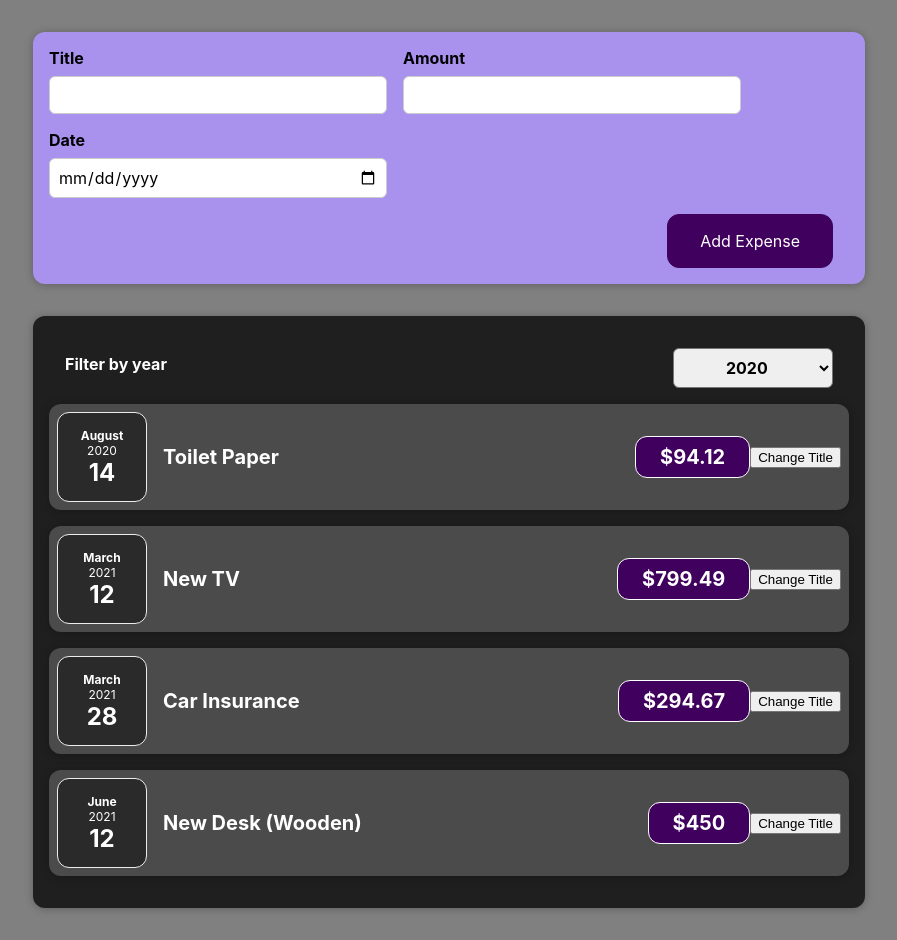
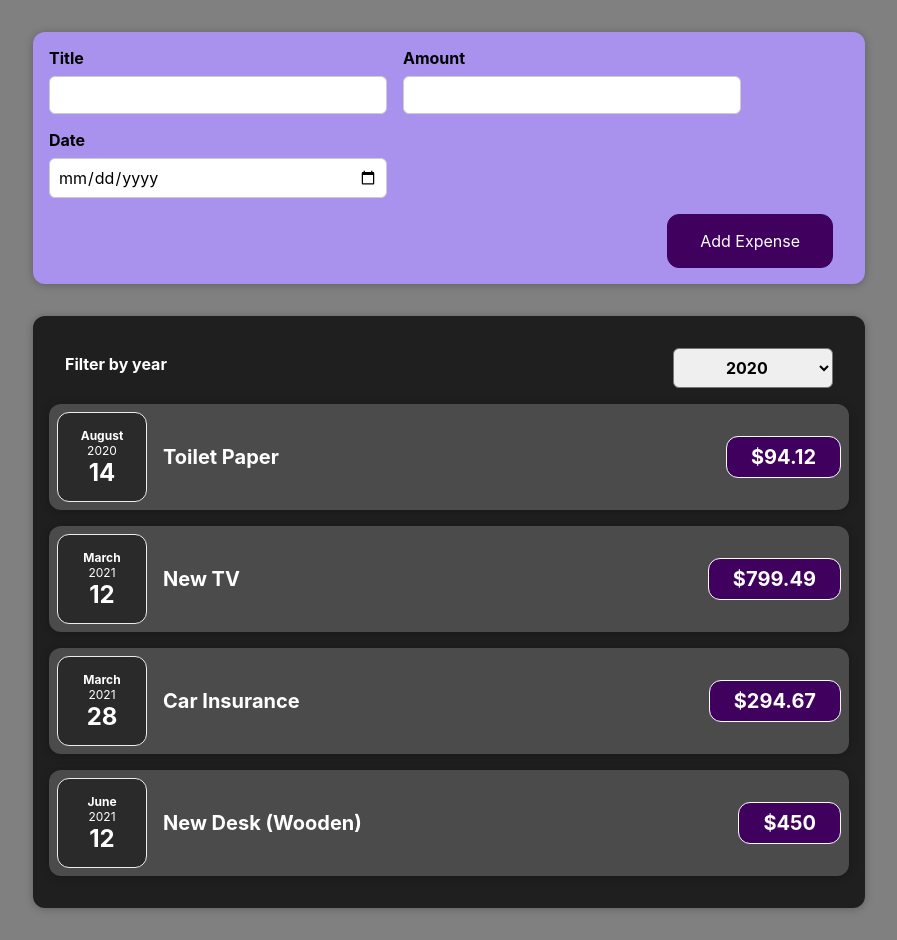
Before and after one commit to qweered/expences-tracker, a React (Create React App) app: page / in a window 1280 px wide. Shown: the whole page, without its empty margins (191-1088 px from the left). Built offline with nearby package versions, Linux system fonts and the light colour scheme.

Commit message:
feat: convert ExpenseItem to stateless component

```diff
--- a/src/components/Expenses/ExpenseItem.jsx
+++ b/src/components/Expenses/ExpenseItem.jsx
@@ -1,31 +1,17 @@
-import { useState } from "react";
-
 import Card from "../UI/Card.jsx";
 
 import ExpenseDate from "./ExpenseDate.jsx";
 
 import "./ExpenseItem.css";
 
-const ExpenseItem = ({ date, title, amount }) => {
-  const [newTitle, setNewTitle] = useState(title);
-
-  const clickHandler = () => {
-    setNewTitle("Updated");
-    console.log("Clicked");
-  };
-
-  return (
+const ExpenseItem = ({ date, title, amount }) => (
   <Card className="expense-item">
     <ExpenseDate date={date} />
     <div className="expense-item__description">
-        <h2>{newTitle}</h2>
+      <h2>{title}</h2>
       <div className="expense-item__price">${amount}</div>
     </div>
-      <button onClick={clickHandler} type="button">
-        Change Title
-      </button>
   </Card>
 );
-};
 
 export default ExpenseItem;
```
Lines whose indentation alone changed are shown as unchanged.
